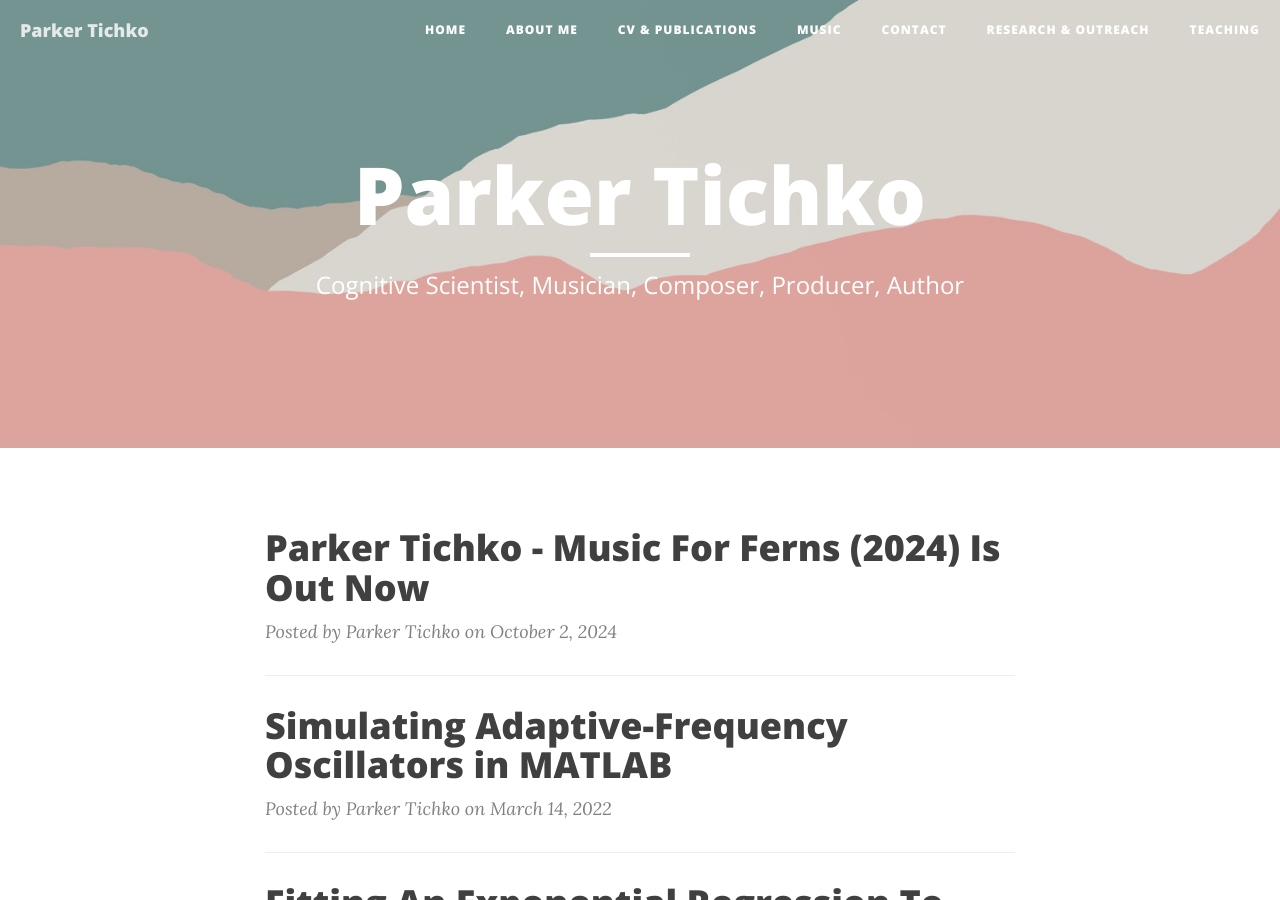
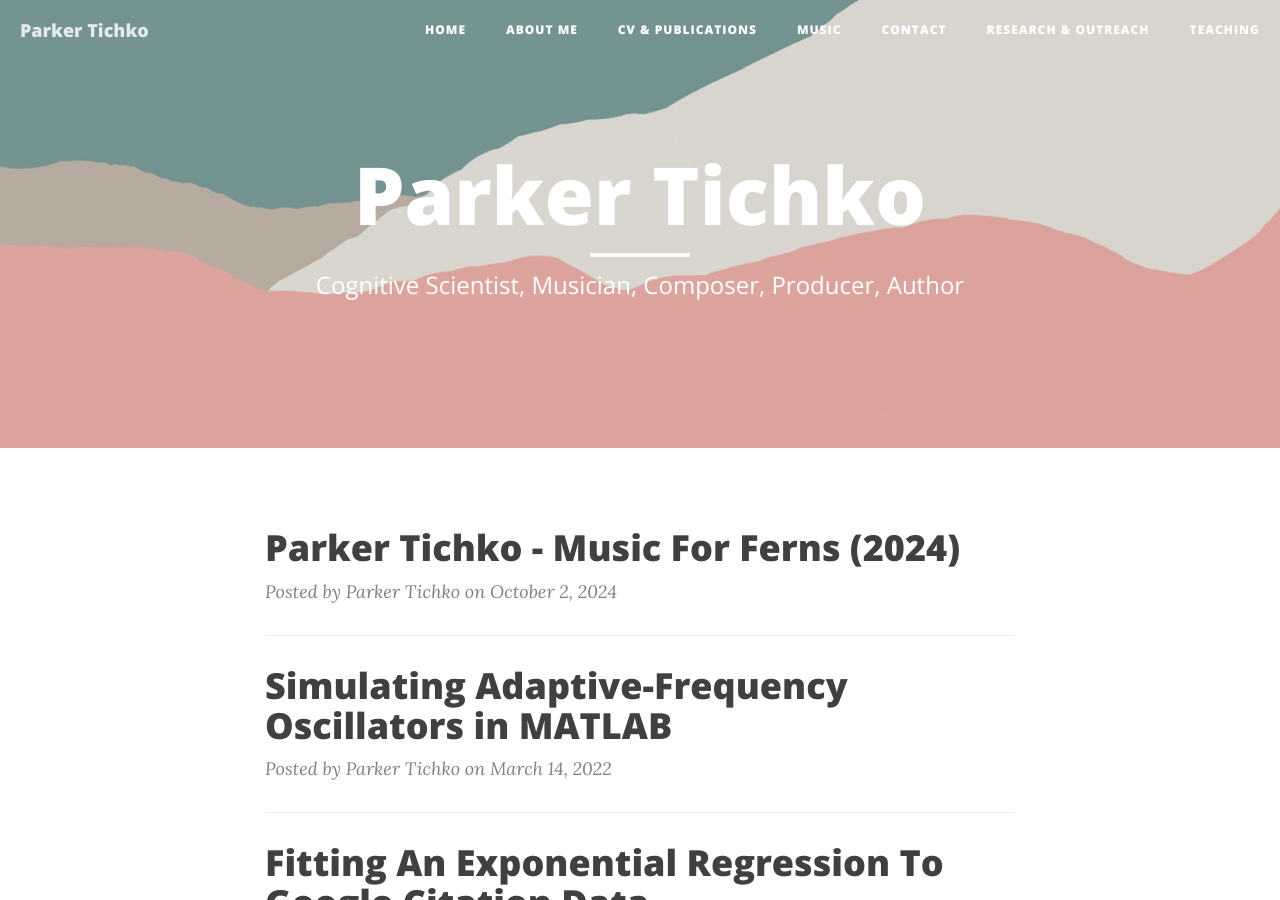
Before and after one commit to ptichko/ptichko.github.io, a Jekyll site: the page built from index.html, in a window 1280 px wide and 900 px high. Built offline with Jekyll 4.4.1, drawn with Linux system fonts in a browser that asks for light colours; nearby versions of some CDN libraries; the list of posts is cut into pages by our own code.

Commit message:
Update 2024-10-02-Music-For-Ferns-(2024).md

```diff
--- a/_posts/2024-10-02-Music-For-Ferns-(2024).md
+++ b/_posts/2024-10-02-Music-For-Ferns-(2024).md
@@ -1,9 +1,9 @@
 ---
 layout: post
-title:  "Parker Tichko - Music For Ferns (2024) Is Out Now"
+title:  "Parker Tichko - Music For Ferns (2024)"
 ---
 
-# Music For Ferns (2024) Is Out Now
+# Music For Ferns (2024)
 
 <iframe style="border: 0; width: 350px; height: 470px;" src="https://bandcamp.com/EmbeddedPlayer/album=2824364248/size=large/bgcol=ffffff/linkcol=2ebd35/tracklist=false/transparent=true/" seamless><a href="https://parkertichko.bandcamp.com/album/music-for-ferns">Music For Ferns by Parker Tichko</a></iframe>
 
@@ -26,6 +26,6 @@ I fell in love with the warm, organic tones of plant music that was largely comp
 <p align="center">
   <img src="/img/fern1.jpeg"/>
   <figcaption>
-                <font size="2">Wild cinnamon ferns in a New England forest. Photography by Brant Tichko.</font>
+  <font size="2">Wild cinnamon ferns in a New England forest. Photography by Brant Tichko.</font>
 </figcaption>
 </p>
```
